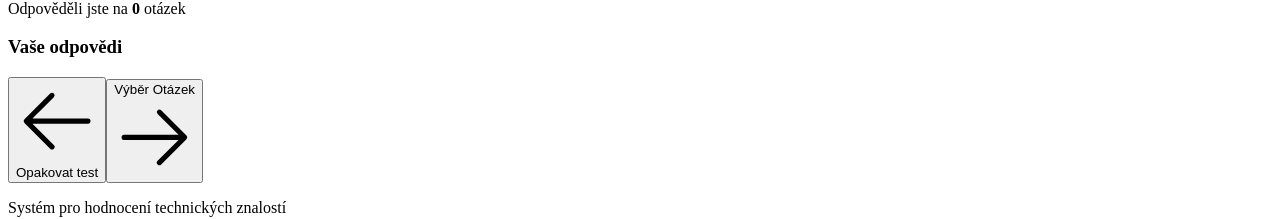
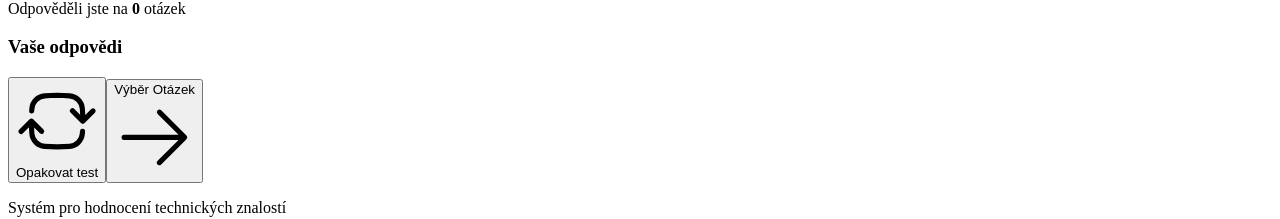
Before and after one commit to Vikysan/100, a Next.js app: page /result in a window 1280 px wide. Shown: the part 2725-2944 px from the top of the page. Built offline with nearby package versions, Linux system fonts and the light colour scheme.

Commit message:
add ArrowPathRoundedSquareIcon

```diff
--- a/src/app/result/page.jsx
+++ b/src/app/result/page.jsx
@@ -10,7 +10,11 @@
   ArrowRightIcon,
   CodeBracketIcon,
   ClockIcon,
+  ArrowPathRoundedSquareIcon,
 } from "@heroicons/react/24/solid";
+
+
+
 
 const ResultPage = () => {
   const router = useRouter();
@@ -314,7 +318,7 @@
             onClick={handleRepeatTest}
             className="px-8 py-3 bg-slate-800 text-white rounded-lg font-medium hover:bg-slate-700 transition-all duration-200 flex items-center gap-2"
           >
-            <ArrowLeftIcon className="w-4 h-4" />
+            <ArrowPathRoundedSquareIcon className="w-4 h-4" />
             Opakovat test
           </button>
           <button
```
